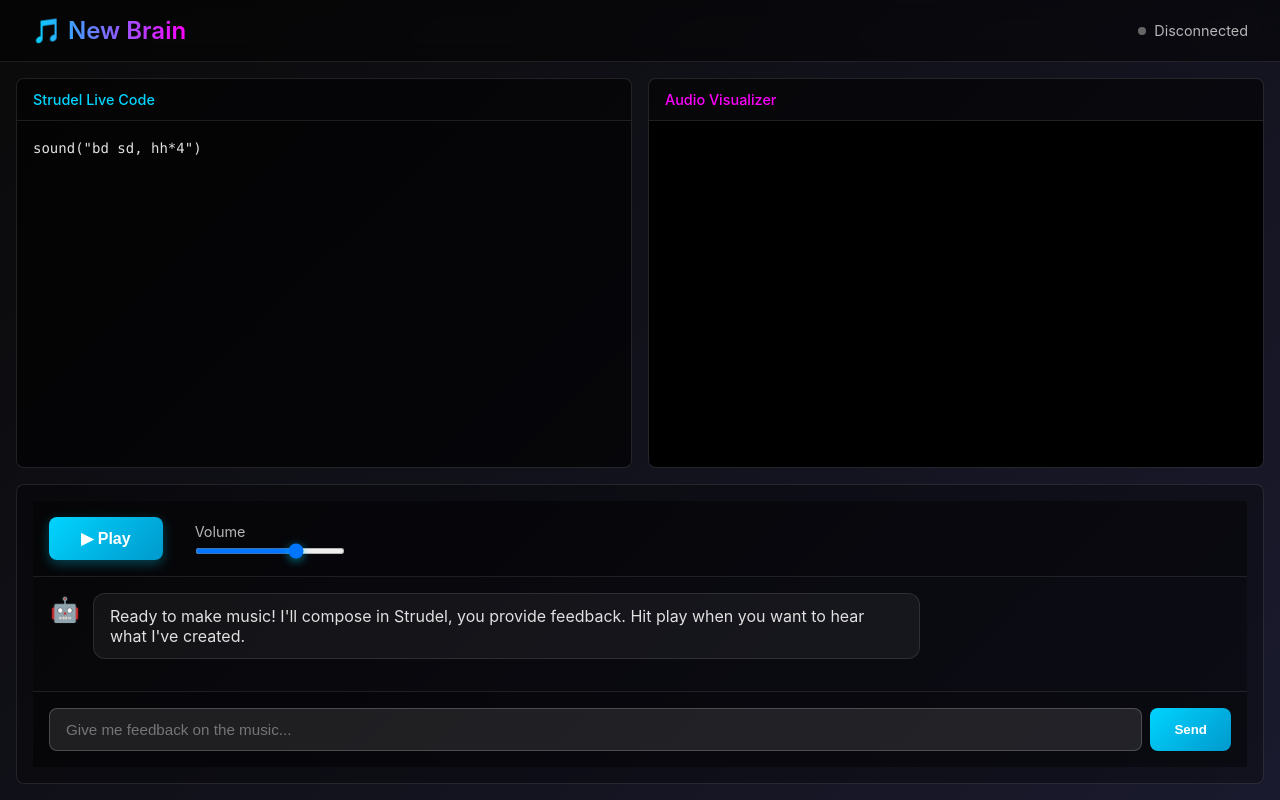
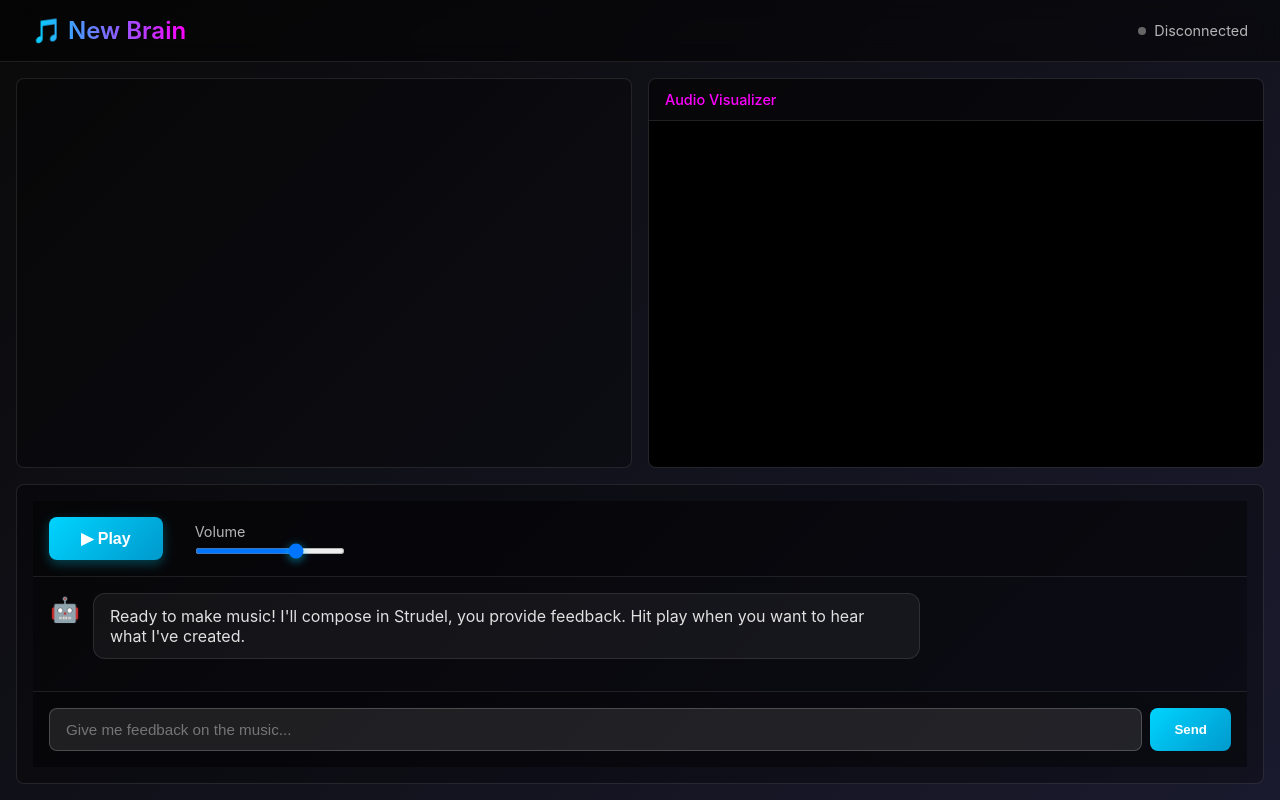
Before and after one commit to zebutron/new_brain, a React (Vite) app in the folder frontend/: page / in a window 1280 px wide. Built offline with nearby package versions, Linux system fonts and the light colour scheme; no server answers.

Commit message:
USE ACTUAL STRUDEL REPL COMPONENT
Fuck manual integration - using @strudel/repl web component
This is their official, working REPL
Should just work out of the box

```diff
--- a/frontend/src/App.jsx
+++ b/frontend/src/App.jsx
@@ -1,15 +1,14 @@
 import { useState, useEffect } from 'react'
-import StrudelEditor from './components/StrudelEditor'
+import StrudelREPL from './components/StrudelREPL'
 import AudioVisualizer from './components/AudioVisualizer'
 import ChatInterface from './components/ChatInterface'
 import { useWebSocket } from './hooks/useWebSocket'
-import { useStrudel } from './hooks/useStrudel'
 import './App.css'
 
 function App() {
   const [code, setCode] = useState('sound("bd sd, hh*4")')
+  const [isPlaying, setIsPlaying] = useState(false)
   const { connected, sendMessage, socket } = useWebSocket()
-  const { isPlaying, error, toggle } = useStrudel()
 
   useEffect(() => {
     // Sync code changes with backend
@@ -40,7 +39,7 @@ function App() {
   }
 
   const handlePlayToggle = () => {
-    toggle(code)
+    setIsPlaying(!isPlaying)
   }
 
   const handleFeedback = (feedback) => {
@@ -62,11 +61,10 @@ function App() {
 
       <main className="app-main">
         <div className="editor-section">
-          <StrudelEditor
+          <StrudelREPL
             code={code}
             onChange={handleCodeChange}
             isPlaying={isPlaying}
-            error={error}
           />
         </div>
 
--- /dev/null
+++ b/frontend/src/components/StrudelREPL.css
@@ -0,0 +1,13 @@
+.strudel-repl-container {
+  width: 100%;
+  height: 100%;
+  display: flex;
+  flex-direction: column;
+}
+
+strudel-editor {
+  width: 100%;
+  height: 100%;
+  display: flex;
+  flex-direction: column;
+}
--- /dev/null
+++ b/frontend/src/components/StrudelREPL.jsx
@@ -0,0 +1,38 @@
+import { useEffect, useRef } from 'react'
+import '@strudel/repl'
+import './StrudelREPL.css'
+
+function StrudelREPL({ code, onChange, isPlaying }) {
+  const replRef = useRef(null)
+
+  useEffect(() => {
+    const repl = replRef.current
+    if (!repl) return
+
+    // Set code on the component
+    if (code && repl.code !== code) {
+      repl.code = code
+    }
+
+    // Listen for code changes from the editor
+    const handleChange = (e) => {
+      if (onChange && e.detail?.code) {
+        onChange(e.detail.code)
+      }
+    }
+
+    repl.addEventListener('code-changed', handleChange)
+
+    return () => {
+      repl.removeEventListener('code-changed', handleChange)
+    }
+  }, [code, onChange])
+
+  return (
+    <div className="strudel-repl-container">
+      <strudel-editor ref={replRef} />
+    </div>
+  )
+}
+
+export default StrudelREPL
```
Also changed, not shown: frontend/package.json (+6 -5 lines), 1 other file (tests, documents, lock files or other folders).
